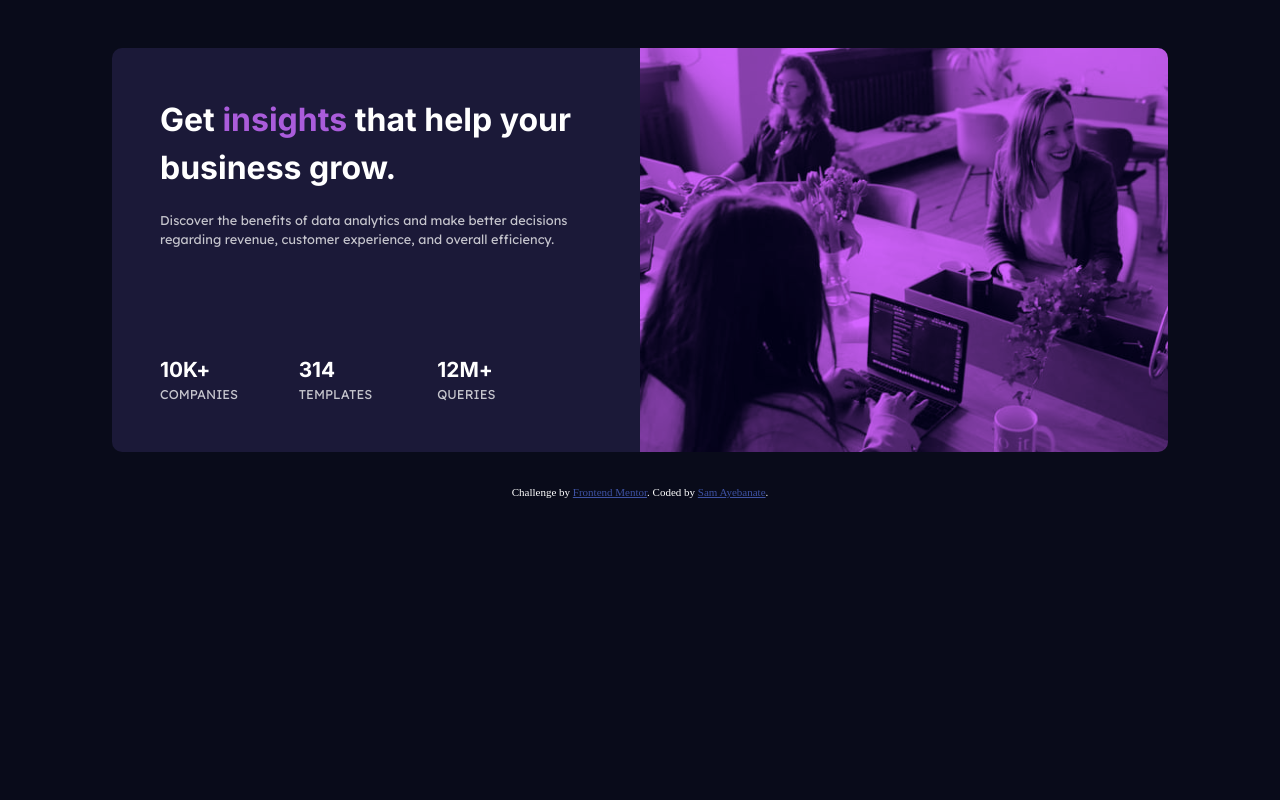
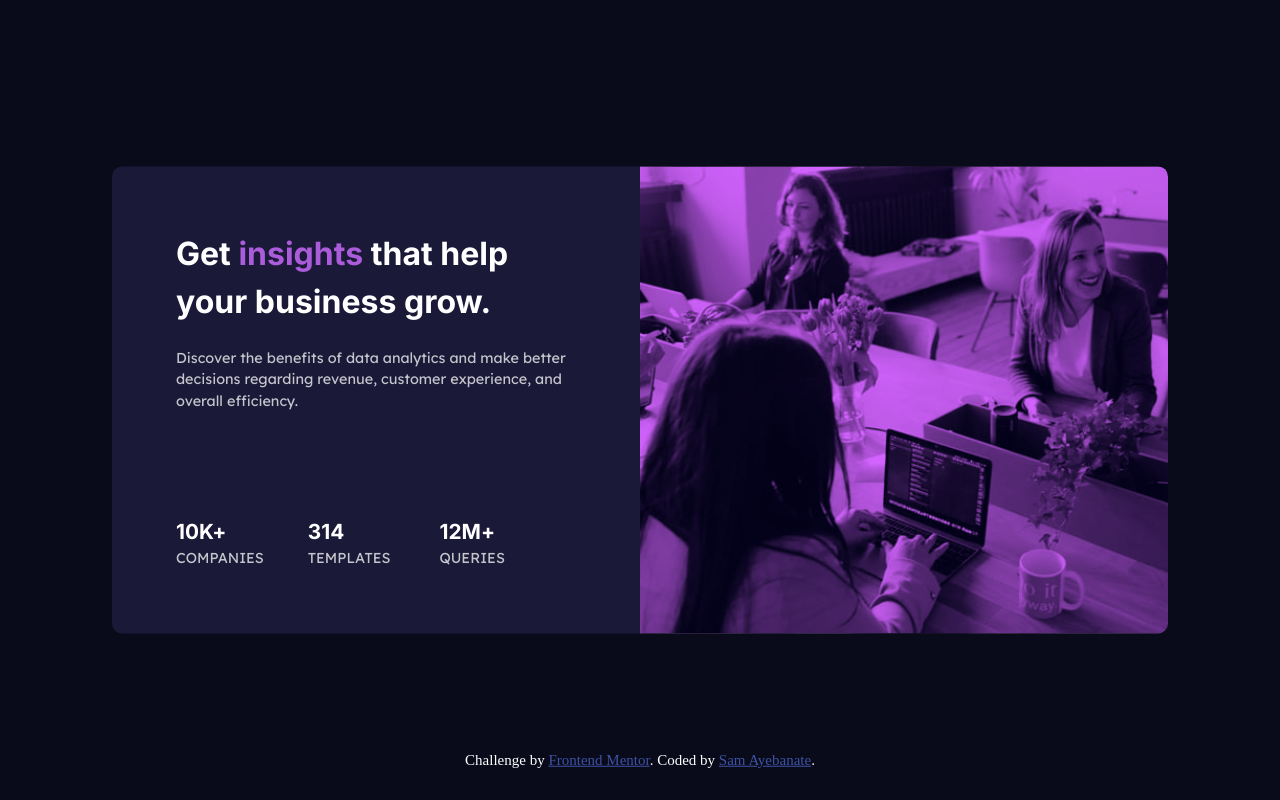
Before and after one commit to samson123-sys/previewcard, a plain HTML site: page index.html in a window 1280 px wide. Drawn offline with Linux system fonts and the light colour scheme.

Commit message:
Centered the container, added padding on the card and changed the landmark

```diff
--- a/index.html
+++ b/index.html
@@ -13,7 +13,7 @@
 
   <!-- Feel free to remove these styles or customise in your own stylesheet 👍 -->
   <style>
-    .attribution { font-size: 11px; text-align: center; }
+    .attribution { font-size: 15px; text-align: center; }
     .attribution a { color: hsl(228, 45%, 44%); }
   </style>
 </head>
@@ -22,7 +22,7 @@
 
 
 
-  <div class="container d-flex d-grid">
+  <main class="container d-flex d-grid">
 
 
 
@@ -52,11 +52,11 @@
     </div>
 
     <!-- <img class="overlay" src="./images/image-header-mobile.jpg" alt=""> -->
-   <div class="image">
+   <picture class="image">
 
-   </div>
+   </picture>
 
-  </div>
+  </main>
 
 
 
@@ -65,9 +65,9 @@
 
 
 
-  <div class="attribution">
+  <footer class="attribution">
     Challenge by <a href="https://www.frontendmentor.io?ref=challenge" target="_blank">Frontend Mentor</a>.
     Coded by <a href="#">Sam Ayebanate</a>.
-  </div>
+  </footer>
 </body>
 </html>
--- a/styles.css
+++ b/styles.css
@@ -37,7 +37,7 @@
     :root{
       --fs-600: clamp(1rem ,8vw + 1rem, 2rem) ;
       --fs-500: 1.3rem;
-      --fs-400: .8rem;
+      --fs-400: .9rem;
     }
   }
 
@@ -128,6 +128,7 @@ select {
     width: 100%;
     padding: 2em;
     min-width: 200px;
+
      /* padding-block: 5em; */
 }
 .wrapper{
@@ -230,13 +231,26 @@ p{
     }
     .container{
         padding-inline: 2em;
+        position: absolute;
+        top: 50%;
+        left: 50%;
+        transform:translate(-50%,-50%) ;
     }
     .wrapper{
         border-top-left-radius: 10px;
         border-bottom-left-radius: 10px;
         border-bottom-right-radius: 0px;
         text-align: left;
-        padding-left: 3em;
-        padding-right: 4em;
+        padding-left: 4em;
+        padding-right: 4.3em;
+        padding-bottom: 4em;
+        padding-top: 4em;
+    }
+
+    footer{
+      position: absolute;
+    top: 95%;
+    left: 50%;
+    transform:translate(-50%,-50%) ;
     }
 }
```
